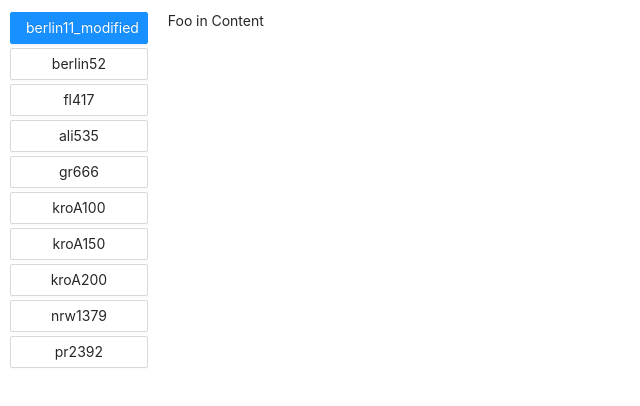
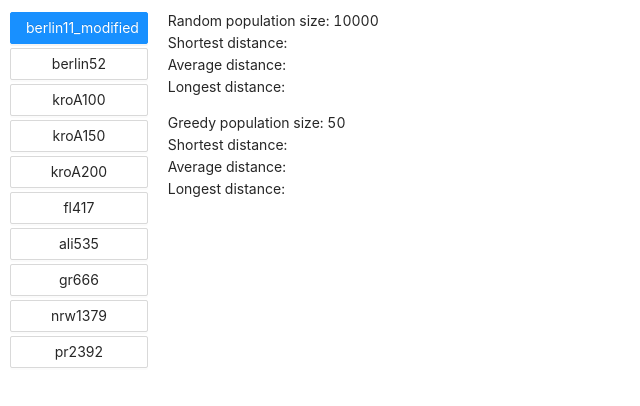
Before and after one commit to damianborowy/si, a React (Create React App) app: page / in a window 1280 px wide. Shown: the top 406 px of the page, without its empty margins (0-640 px from the left). Built offline with nearby package versions, Linux system fonts and the light colour scheme; no server answers.

Commit message:
Implemented Population and basic front

```diff
--- a/src/models/Population.ts
+++ b/src/models/Population.ts
@@ -2,9 +2,56 @@ import TSP from "./TSP";
 import Individual from "./Individual";
 
 export default class Population {
-    constructor(
-        public size: number,
-        public tsp: TSP,
-        public specimens: Individual[] = []
-    ) {}
+    public individuals: Individual[];
+
+    constructor(public size: number, public tsp: TSP) {
+        this.individuals = new Array<Individual>(this.size)
+            .fill(undefined!)
+            .map(() => new Individual(this.tsp.towns));
+    }
+
+    public makeRandom() {
+        this.individuals.forEach(individual => individual.shuffle());
+    }
+
+    public makeGreedy() {
+        const randomArray = this.createRandomArray(
+            this.size,
+            this.tsp.towns.length
+        );
+
+        this.individuals.forEach((individual, index) => {
+            individual.makeGreedy(individual.towns[randomArray[index]]);
+        });
+    }
+
+    public calculateBestDistance(): number {
+        const distances = this.individuals.map(individual =>
+            individual.calculateTotalDistance()
+        );
+
+        return Math.min(...distances);
+    }
+
+    public calculateAverageDistance(): number {
+        const distances = this.individuals.map(individual =>
+            individual.calculateTotalDistance()
+        );
+
+        return distances.reduce((a, b) => a + b, 0) / distances.length;
+    }
+
+    public calculateWorstDistance(): number {
+        const distances = this.individuals.map(individual =>
+            individual.calculateTotalDistance()
+        );
+
+        return Math.max(...distances);
+    }
+
+    private createRandomArray(size: number, maxValue: number): Array<number> {
+        return new Array(size)
+            .fill(0)
+            .map(() => Math.floor(Math.random() * maxValue));
+    }
 }
--- a/src/models/Town.ts
+++ b/src/models/Town.ts
@@ -28,22 +28,22 @@ export default class Town {
         else throw new TypeError("Invalid agglomeration type");
     }
 
-    private calculateEuc2D(otherTown: Town) {
+    private calculateEuc2D(otherTown: Town): number {
         return Math.sqrt(
             (this.x - otherTown.x) ** 2 + (this.y - otherTown.y) ** 2
         );
     }
 
-    private calculateGeo(otherTown: Town) {
+    private calculateGeo(otherTown: Town): number {
         const latitudeI = (Math.PI * (2 * this.x)) / 180.0;
         const longitudeI = (Math.PI * (2 * this.y)) / 180.0;
         const latitudeJ = (Math.PI * (2 * otherTown.x)) / 180.0;
         const longitudeJ = (Math.PI * (2 * otherTown.y)) / 180.0;
 
-        const RRR = 6378.388;
+        const R = 6378.388;
         const q1 = Math.cos(longitudeI - longitudeJ);
         const q2 = Math.cos(latitudeI - latitudeJ);
         const q3 = Math.cos(latitudeI + latitudeJ);
-        return RRR * Math.acos(0.5 * ((1.0 + q1) * q2 - (1.0 - q1) * q3)) + 1.0;
+        return R * Math.acos(0.5 * ((1.0 + q1) * q2 - (1.0 - q1) * q3)) + 1.0;
     }
 }
--- a/src/views/App.tsx
+++ b/src/views/App.tsx
@@ -3,7 +3,6 @@ import TSP from "../models/TSP";
 import styles from "./App.module.scss";
 import Sidebar from "./Sidebar";
 import Content from "./Content";
-import Individual from "../models/Individual";
 
 interface IAppState {
     tsps: TSP[];
@@ -40,22 +39,6 @@ class App extends React.Component<{}, IAppState> {
         this.setState({ selectedTSP: tsp });
     };
 
-    componentDidUpdate() {
-        const individual = new Individual(this.state.selectedTSP.towns);
-
-        const distances = individual.towns.map(town => {
-            individual.makeGreedy(town);
-            return individual.calculateTotalDistance();
-        });
-
-        const minDistance = Math.min(...distances);
-        console.log(
-            `Found minimum distance of ${minDistance} for town's index ${distances.indexOf(
-                minDistance
-            )}`
-        );
-    }
-
     render() {
         return (
             <div className={styles.wrapper}>
@@ -72,12 +55,12 @@ class App extends React.Component<{}, IAppState> {
 const files: string[] = [
     "berlin11_modified",
     "berlin52",
+    "kroA100",
+    "kroA150",
+    "kroA200",
     "fl417",
     "ali535",
     "gr666",
-    "kroA100",
-    "kroA150",
-    "kroA200",
     "nrw1379",
     "pr2392"
 ];
--- a/src/views/Content/index.tsx
+++ b/src/views/Content/index.tsx
@@ -1,13 +1,78 @@
 import React from "react";
 import styles from "./style.module.scss";
 import TSP from "../../models/TSP";
+import Population from "../../models/Population";
 
 interface IContentProps {
     tsp: TSP;
 }
 
-export default class Content extends React.Component<IContentProps> {
+interface IContentState {
+    randomBest: string;
+    randomWorst: string;
+    randomAvg: string;
+    greedyBest: string;
+    greedyWorst: string;
+    greedyAvg: string;
+}
+
+export default class Content extends React.Component<
+    IContentProps,
+    IContentState
+> {
+    state: Readonly<IContentState> = {
+        randomBest: "",
+        randomWorst: "",
+        randomAvg: "",
+        greedyBest: "",
+        greedyWorst: "",
+        greedyAvg: ""
+    };
+
+    componentWillReceiveProps(nextProps: IContentProps) {
+        const randomsPopulation = new Population(randomsCount, nextProps.tsp);
+        randomsPopulation.makeRandom();
+
+        const greedsPopulation = new Population(greedsCount, nextProps.tsp);
+        greedsPopulation.makeGreedy();
+
+        console.log(randomsPopulation, greedsPopulation, nextProps.tsp);
+
+        this.setState({
+            randomBest: randomsPopulation.calculateBestDistance().toFixed(2),
+            randomWorst: randomsPopulation.calculateWorstDistance().toFixed(2),
+            randomAvg: randomsPopulation.calculateAverageDistance().toFixed(2),
+            greedyBest: greedsPopulation.calculateBestDistance().toFixed(2),
+            greedyWorst: greedsPopulation.calculateWorstDistance().toFixed(2),
+            greedyAvg: greedsPopulation.calculateAverageDistance().toFixed(2)
+        });
+    }
+
     render() {
-        return <div className={styles.content}>Foo in Content</div>;
+        return (
+            <div className={styles.content}>
+                <p>
+                    Random population size: {randomsCount}
+                    <br />
+                    Shortest distance: {this.state.randomBest}
+                    <br />
+                    Average distance: {this.state.randomAvg}
+                    <br />
+                    Longest distance: {this.state.randomWorst}
+                </p>
+                <p>
+                    Greedy population size: {greedsCount}
+                    <br />
+                    Shortest distance: {this.state.greedyBest}
+                    <br />
+                    Average distance: {this.state.greedyAvg}
+                    <br />
+                    Longest distance: {this.state.greedyWorst}
+                </p>
+            </div>
+        );
     }
 }
+
+const randomsCount = 10000;
+const greedsCount = 50;
```
